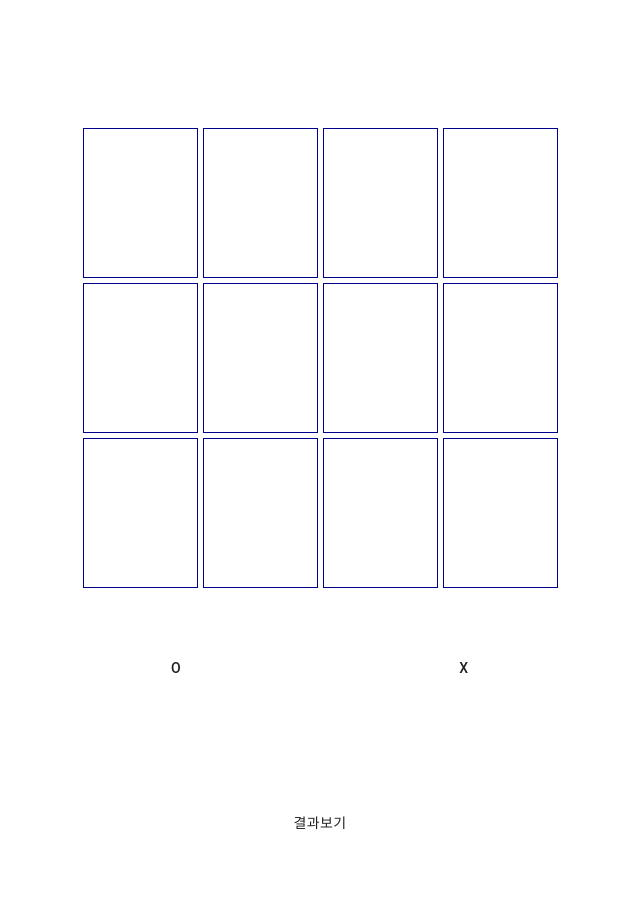
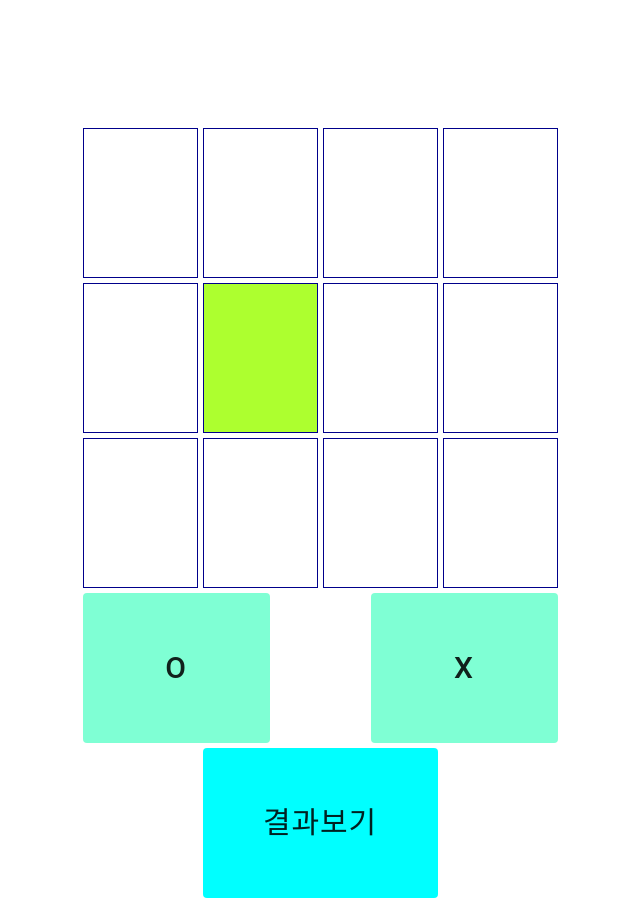
Before and after one commit to StolenMoments/n-back, a React (Create React App) app: page / in a window 1280 px wide. Both pictures are taken after a click on the button "게임 시작". Shown: the whole page, without its empty margins (320-960 px from the left). Built offline with nearby package versions, Linux system fonts and the light colour scheme.

Commit message:
결과 판정 로직 및 버튼 스타일 적용

```diff
--- a/src/App.js
+++ b/src/App.js
@@ -1,7 +1,8 @@
 import React, { useRef, useState } from 'react';
 import Container from "./components/Container";
 import Blocks from "./components/Blocks";
-import Button from "@material-ui/core/Button";
+import ShowResult from "./components/ShowResult";
+import StyleButton from "./components/StyleButton";
 
 function makeRandom() {
     const rand = [];
@@ -12,12 +13,13 @@ function makeRandom() {
     return rand;
 }
 
+
 const App = () => {
 
     const [start, setStart] = useState(true); // 입력 받기 전
     const [num, setNum] = useState(12); // Container에 전달할 props. 12는 위치 표시 OFF 상태 의미
     const [flag, setFlag] = useState(false); // 응답 여부 플래그
-    const [result, setResult] = useState([]); // O,X 응답 배열
+    const [answers, setAnswers] = useState({}); // O,X 응답 결과 객체
     const rand = useRef(makeRandom()); // 난수 배열
     const idx = useRef(0); // 난수 배열 인덱스
 
@@ -35,20 +37,24 @@ const App = () => {
                 console.log("위치 표시 끄기");
                 setFlag(false);
                 idx.current++;
-            }, 1000)
+            }, 1500)
 
             if (idx.current === 5) {
                 clearInterval(interval);
                 console.log(" 인터벌 종료")
             }
 
-        },3000)
+        }, 2500)
     }
 
     const handleAnswerOnClick = (flag, type) => {
         if (flag) {
-            setResult(result.concat({[idx.current]: type}));
-            console.log(type + ' 푸시')
+            setAnswers({
+                    ...answers,
+                    [idx.current]: type
+                }
+            );
+            console.log(type + ' 추가')
             setFlag(false);
         }
     }
@@ -59,9 +65,9 @@ const App = () => {
             {
                 start ?
 
-                    <div style={{textAlign: "center"}}>
+                    <div style={{ textAlign: "center" }}>
                         N, Count 입력 받기 구현 예정 ㅎㅎ
-                        <button onClick={handleOnClick}>게임 시작</button>
+                        <StyleButton onClick={handleOnClick}>게임 시작</StyleButton>
                     </div>
 
                     :
@@ -69,9 +75,24 @@ const App = () => {
                     <div>
                         <Container num={num}>
                             <Blocks/>
-                            <Button style={{gridColumn: '1 / 3', marginRight: "3rem"}} onClick={() => handleAnswerOnClick(flag, 'O')}>O</Button>
-                            <Button style={{gridColumn: '3 / 5', marginLeft: "3rem"}} onClick={() => handleAnswerOnClick(flag, 'X')}>X</Button>
-                            <Button style={{gridRow: '5', gridColumn:'2 / 4'}} onClick={() => console.log(result)}>결과보기</Button>
+
+                            <StyleButton style={{ gridColumn: '1 / 3', marginRight: "3rem" }}
+                                         onClick={() => handleAnswerOnClick(flag, 'O')}
+                            >
+                                O
+                            </StyleButton>
+
+                            <StyleButton style={{ gridColumn: '3 / 5', marginLeft: "3rem" }}
+                                         onClick={() => handleAnswerOnClick(flag, 'X')}
+                            >
+                                X
+                            </StyleButton>
+
+                            <StyleButton style={{ gridRow: '5', gridColumn: '2 / 4', background: "aqua" }}
+                                         onClick={() => ShowResult(2, rand.current, answers)}
+                            >
+                                결과보기
+                            </StyleButton>
                         </Container>
                     </div>
             }
--- a/src/components/ShowResult.js
+++ b/src/components/ShowResult.js
@@ -1,5 +1,24 @@
-export default (N, rand, result) => {
+export default (N, rand, answers) => {
     //TODO
     // N, rand, result를 받아서 결과를 출력
 
+    // 입력받은 것들로 결과를 넣어두고
+    // 입력 없는 경우는 다 X 처리
+
+    const result = {};
+
+    for (let i = N; i < 6; i++) {
+        console.log(i + " 번 확인")
+        if (!answers.hasOwnProperty(i)) result[i + 1] = 'N';
+        else if (rand[i] === rand[i - N] && answers[i] === 'O')
+            result[i + 1] = 'O';
+
+        else if (rand[i] !== rand[i - N] && answers[i] === 'X')
+            result[i + 1] = 'O';
+        else
+            result[i + 1] = 'X';
+    }
+
+    console.log(answers)
+    console.log(result);
 }
--- /dev/null
+++ b/src/components/StyleButton.js
@@ -0,0 +1,9 @@
+import withStyles from "@material-ui/core/styles/withStyles";
+import { Button } from "@material-ui/core";
+
+export default withStyles({
+    root: {
+        background: "aquamarine",
+        fontSize: "30px"
+    }
+})(Button)
```
